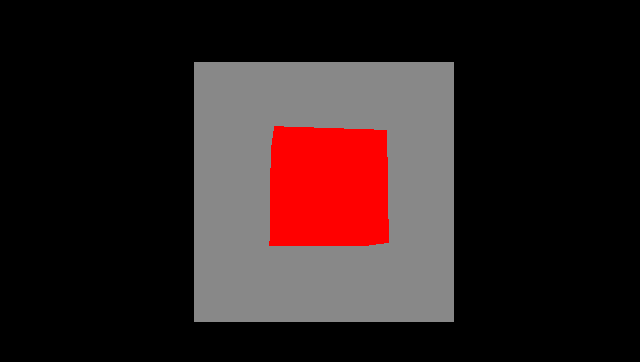
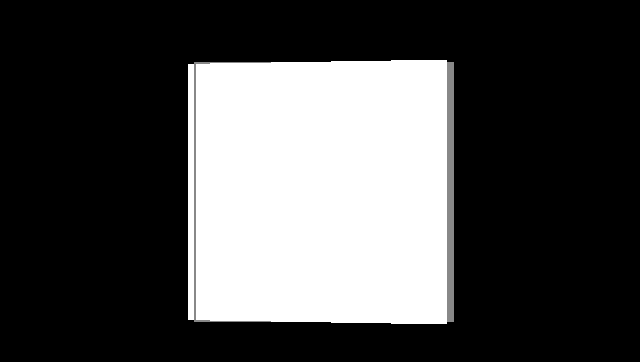
Before and after one commit to tombetthauser/threejs-test-0, a plain HTML site: page index.html in a window 1280 px wide. Shown: the part 208-570 px from the top of the page, without its empty margins (316-956 px from the left). Drawn offline with nearby package versions, Linux system fonts and the light colour scheme.

Commit message:
Try rotating interior just a white cube tho

```diff
--- a/index.html
+++ b/index.html
@@ -33,18 +33,38 @@
     const roomMesh = new THREE.Mesh(roomGeometry, roomMaterial);
     scene.add(roomMesh);
 
-    // Create rotating cube geometry
-    const cubeGeometry = new THREE.BoxGeometry(1, 1, 1);
-    const cubeMaterial = new THREE.MeshBasicMaterial({ color: 0xff0000 });
-    const cubeMesh = new THREE.Mesh(cubeGeometry, cubeMaterial);
-    scene.add(cubeMesh);
+    // Create rotating room
+    const rotatingRoomGroup = new THREE.Group();
+    scene.add(rotatingRoomGroup);
+
+    // Create walls
+    const wallGeometry = new THREE.PlaneGeometry(2, 2);
+    const wallMaterial = new THREE.MeshBasicMaterial({ color: 0xffffff });
+
+    const frontWall = new THREE.Mesh(wallGeometry, wallMaterial);
+    frontWall.position.z = 1;
+    rotatingRoomGroup.add(frontWall);
+
+    const backWall = new THREE.Mesh(wallGeometry, wallMaterial);
+    backWall.position.z = -1;
+    backWall.rotation.y = Math.PI;
+    rotatingRoomGroup.add(backWall);
+
+    const leftWall = new THREE.Mesh(wallGeometry, wallMaterial);
+    leftWall.position.x = -1;
+    leftWall.rotation.y = -Math.PI / 2;
+    rotatingRoomGroup.add(leftWall);
+
+    const rightWall = new THREE.Mesh(wallGeometry, wallMaterial);
+    rightWall.position.x = 1;
+    rightWall.rotation.y = Math.PI / 2;
+    rotatingRoomGroup.add(rightWall);
 
     // Set up animation
     const animate = () => {
       requestAnimationFrame(animate);
 
-      cubeMesh.rotation.x += 0.01;
-      cubeMesh.rotation.y += 0.01;
+      rotatingRoomGroup.rotation.y += 0.005;
 
       renderer.render(scene, camera);
     };
```
